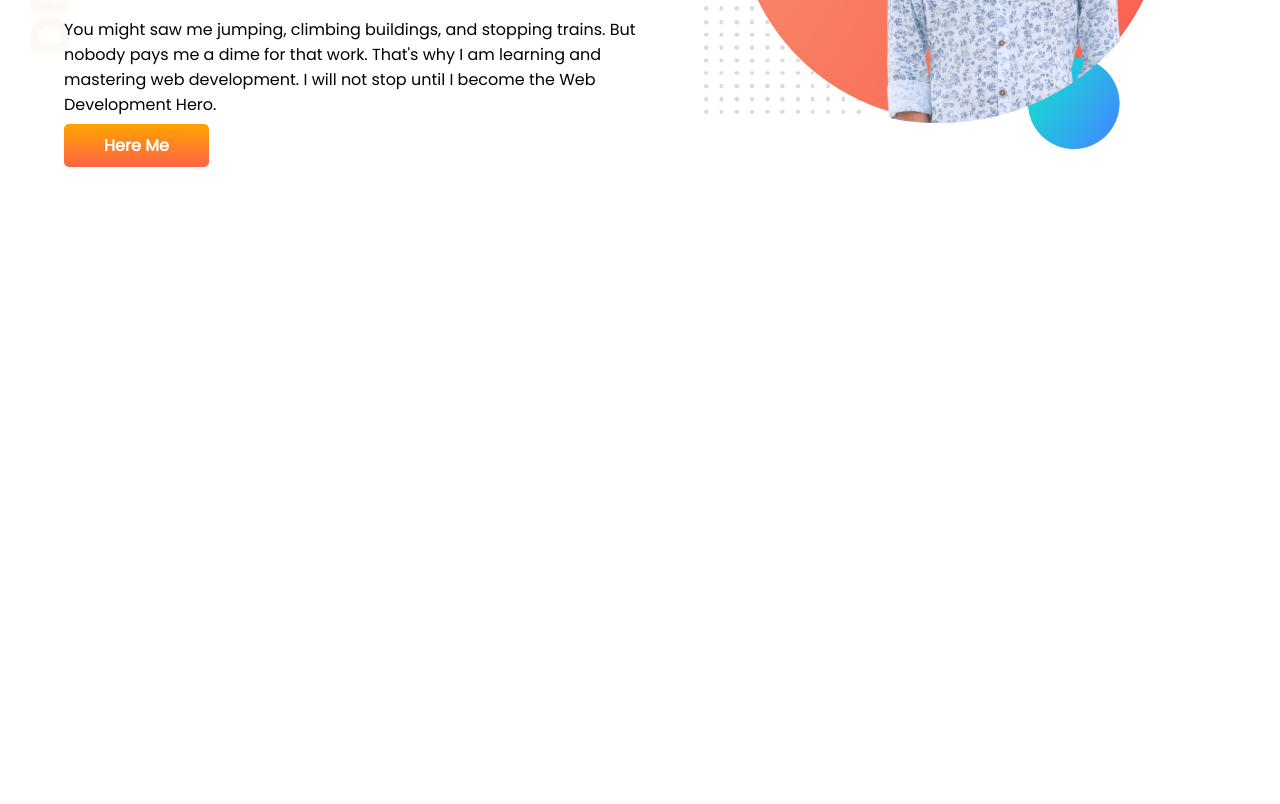
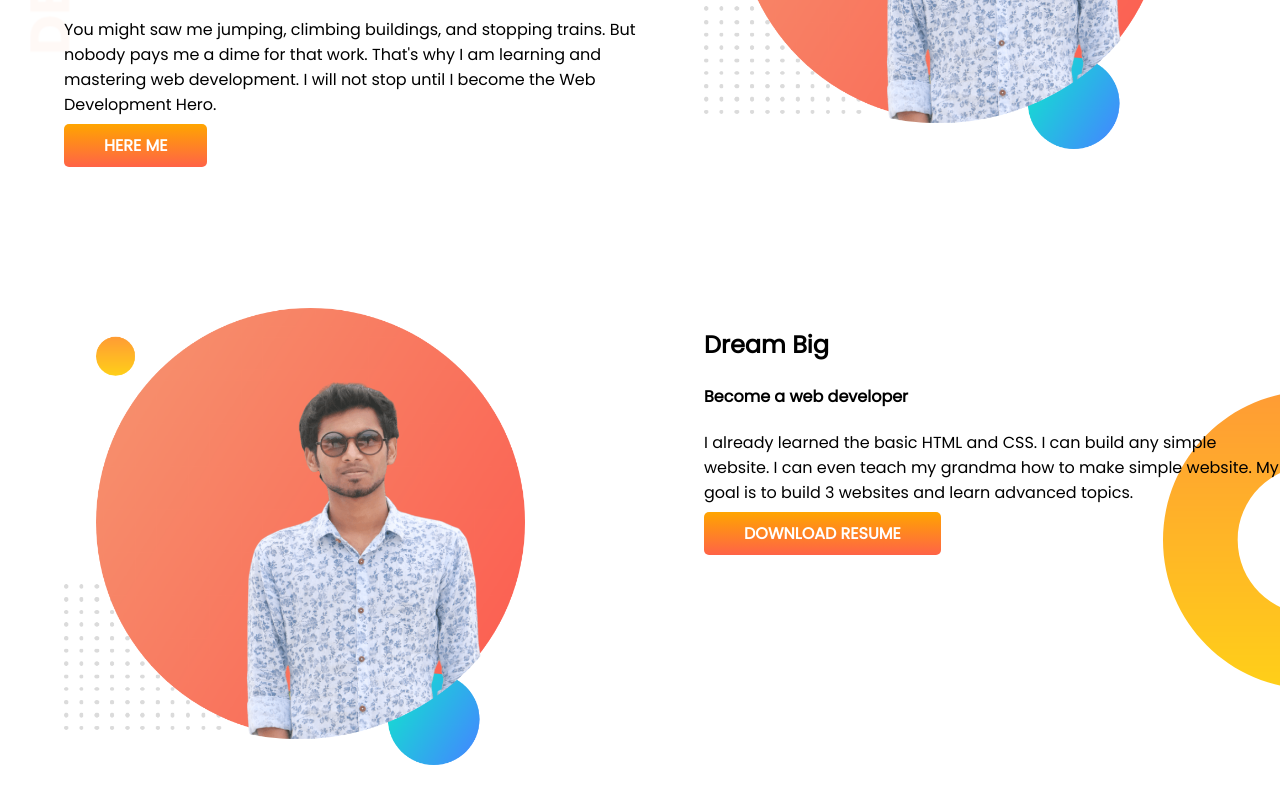
Before and after one commit to emdadul-peal/developer-portfolio, a plain HTML site: page index.html in a window 1280 px wide. Shown: the part 308-1112 px from the top of the page. Before the commit the page ends 800 px from the top, so only its background shows below. Drawn offline with Linux system fonts and the light colour scheme.

Commit message:
dream add

```diff
--- a/index.html
+++ b/index.html
@@ -24,10 +24,22 @@
                 That's why I am learning and mastering web development. I will not stop until I become the Web
                 Development
                 Hero.</p>
-            <a class="link-button" target="_blank" href="https://www.linkedin.com/company/programminghero/">Here Me</a>
+            <a class="link-button" target="_blank" href="https://www.linkedin.com/company/programminghero/">HERE ME</a>
         </div>
         <div class="half-width">
             <img src="images/peal.png" alt="">
+        </div>
+    </section>
+    <section class="dream-big">
+        <div class="half-width">
+            <img src="images/peal.png" alt="">
+        </div>
+        <div class="half-width">
+            <h2>Dream Big</h2>
+            <h4>Become a web developer</h4>
+            <p>I already learned the basic HTML and CSS. I can build any simple website. I can even teach my grandma how
+                to make simple website. My goal is to build 3 websites and learn advanced topics.</p>
+            <a class="link-button" target="_blank" href="">DOWNLOAD RESUME</a>
         </div>
     </section>
 
--- a/style.css
+++ b/style.css
@@ -17,6 +17,7 @@ h3 {
 
 section {
     display: flex;
+    margin-bottom: 150px;
 }
 
 .half-width {
@@ -41,3 +42,9 @@ section {
     background-image: url(images/top-banner.png);
     background-repeat: no-repeat;
 }
+
+.dream-big {
+    background-image: url(images/dream-bg.png);
+    background-repeat: no-repeat;
+    background-position: right;
+}
```
